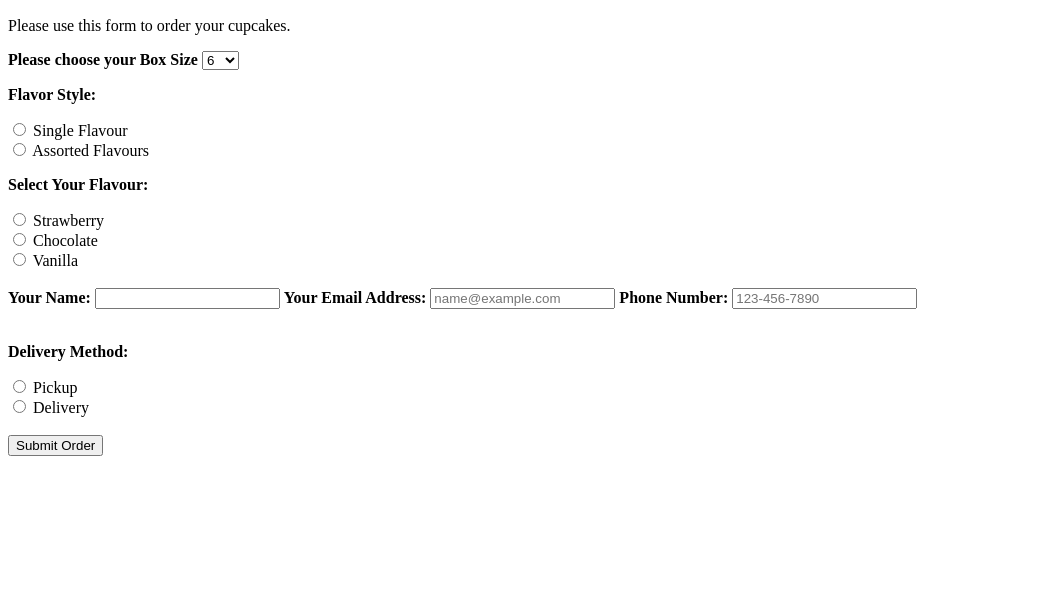
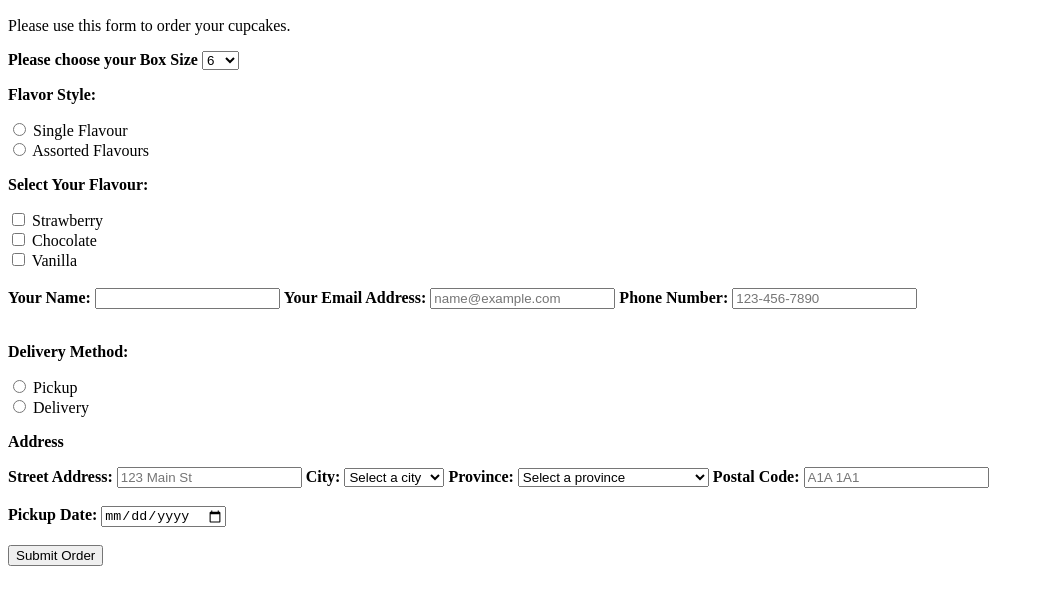
Before and after one commit to Addygeniz/team-work-02, a plain HTML site: page index.html in a window 1280 px wide. Shown: the part 50-654 px from the top of the page, without its empty margins (0-1044 px from the left). Drawn offline with Linux system fonts and the light colour scheme.

Commit message:
Address Update

```diff
--- a/index.html
+++ b/index.html
@@ -34,14 +34,14 @@
             <div id="single-flavour-options">
                 <p><strong>Select Your Flavour:</strong></p>
 
-                <input type="radio" id="strawberry" name="single_flavour_choice" value="strawberry">
-                <label for="strawberry">Strawberry</label><br>
+            <input type="checkbox" id="strawberry" name="flavours[]" value="strawberry">
+            <label for="strawberry">Strawberry</label><br>
 
-                <input type="radio" id="chocolate" name="single_flavour_choice" value="chocolate">
-                <label for="chocolate">Chocolate</label><br>
+            <input type="checkbox" id="chocolate" name="flavours[]" value="chocolate">
+            <label for="chocolate">Chocolate</label><br>
 
-                <input type="radio" id="vanilla" name="single_flavour_choice" value="vanilla">
-                <label for="vanilla">Vanilla</label><br>
+            <input type="checkbox" id="vanilla" name="flavours[]" value="vanilla">
+            <label for="vanilla">Vanilla</label><br>
             </div>
         </section>
 
@@ -73,7 +73,56 @@
             <input type="radio" id="delivery" name="delivery_method" value="delivery">
             <label for="delivery">Delivery</label><br>
         </section>
+        <!-- Address -->
+        <section>
+            <p><strong>Address</strong></p>
 
+            <label for="street"><strong>Street Address:</strong></label>
+            <input type="text" id="street" name="street" placeholder="123 Main St" required>
+
+            <label for="city"><strong>City:</strong></label>
+            <select id="city" name="city" required>
+                <option value="" selected disabled>Select a city</option>
+                <option value="calgary">Calgary</option>
+                <option value="edmonton">Edmonton</option>
+                <option value="airdrie">Airdrie</option>
+                <option value="okotoks">Okotoks</option>
+                <option value="chestermere">Chestermere</option>
+            </select>
+
+            <label for="province"><strong>Province:</strong></label>
+            <select id="province" name="province" required>
+                <option value="" selected disabled>Select a province</option>
+                <option value="AB">Alberta</option>
+                <option value="BC">British Columbia</option>
+                <option value="SK">Saskatchewan</option>
+                <option value="MB">Manitoba</option>
+                <option value="ON">Ontario</option>
+                <option value="QC">Quebec</option>
+                <option value="NB">New Brunswick</option>
+                <option value="NS">Nova Scotia</option>
+                <option value="PE">Prince Edward Island</option>
+                <option value="NL">Newfoundland and Labrador</option>
+                <option value="NT">Northwest Territories</option>
+                <option value="NU">Nunavut</option>
+                <option value="YT">Yukon</option>
+            </select>
+
+            <label for="postal"><strong>Postal Code:</strong></label>
+            <input type="text" id="postal" name="postal"
+                    placeholder="A1A 1A1"
+                    pattern="[A-Za-z]\d[A-Za-z][ -]?\d[A-Za-z]\d"
+                    title="Canadian postal code format: A1A 1A1"
+                    required>
+        </section>
+
+        <br>
+
+        <!-- Pickup Date -->
+        <section>
+            <label for="pickup_date"><strong>Pickup Date:</strong></label>
+            <input type="date" id="pickup_date" name="pickup_date" required>
+        </section>
         <br>
 
         <button type="submit">Submit Order</button>
```
